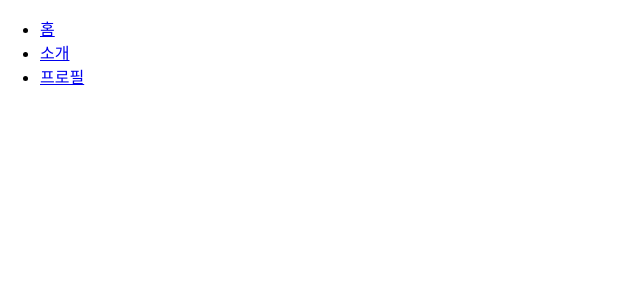
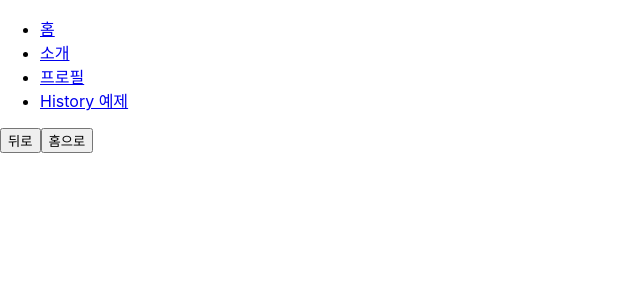
Before and after one commit to Sotaneum/study-react-spa, a React (Create React App) app: page /history in a window 1280 px wide. Shown: the top 300 px of the page, without its empty margins (0-640 px from the left). Built offline with nearby package versions, Linux system fonts and the light colour scheme.

Commit message:
history 적용

```diff
--- a/src/App.js
+++ b/src/App.js
@@ -3,6 +3,7 @@
 import Home from "./Home";
 import About from "./About";
 import Profiles from "./Profiles";
+import HistorySample from "./HistorySample";
 
 function App() {
   return (
@@ -17,10 +18,14 @@
         <li>
           <Link to="/profiles">프로필</Link>
         </li>
+        <li>
+          <Link to="/history">History 예제</Link>
+        </li>
       </ul>
       <Route path="/" component={Home} exact={true} />
       <Route path={["/about", "/info"]} component={About} />
       <Route path="/profiles" component={Profiles} />
+      <Route path="/history" component={HistorySample} />
     </div>
   );
 }
--- /dev/null
+++ b/src/HistorySample.js
@@ -0,0 +1,32 @@
+import React, { Component } from "react";
+
+class HistorySample extends Component {
+  handleGoBack = () => {
+    this.props.history.goBack();
+  };
+
+  handleGoHome = () => {
+    this.props.history.push("/");
+  };
+
+  componentDidMount() {
+    this.unblock = this.props.history.block("정말 떠나실 건가요?");
+  }
+
+  componentWillUnmount() {
+    if (this.unblock) {
+      this.unblock();
+    }
+  }
+
+  render() {
+    return (
+      <div>
+        <button click={this.handleGoBack}>뒤로</button>
+        <button click={this.handleGoHome}>홈으로</button>
+      </div>
+    );
+  }
+}
+
+export default HistorySample;
```
